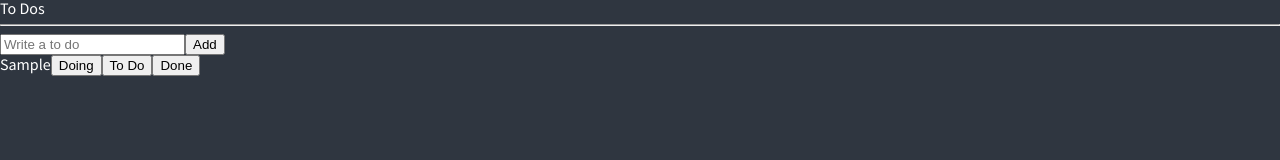
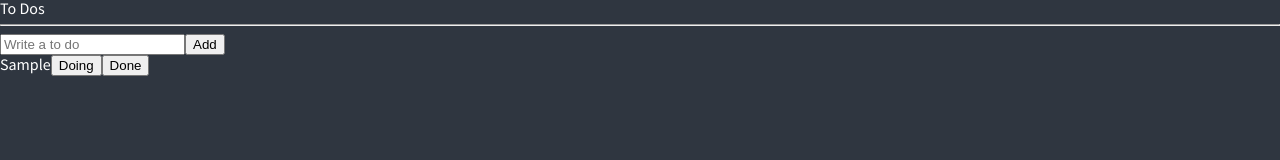
Before and after one commit to HyungwonJin/todo-react-ts, a React (Create React App) app: page / in a window 1280 px wide. Both pictures are taken after typing "Sample" into the empty fields and a click on the button "Add". Shown: the top 160 px of the page. Built offline with nearby package versions, Linux system fonts and the light colour scheme.

Commit message:
feat: 클릭하면 값을 변경

```diff
--- a/src/components/ToDo.tsx
+++ b/src/components/ToDo.tsx
@@ -1,12 +1,42 @@
-import { IToDo } from "../atoms";
+import React from "react";
+import { useSetRecoilState } from "recoil";
+import { IToDo, toDoState } from "../atoms";
 
-const ToDo = ({ text }: IToDo) => {
+const ToDo = ({ text, category, id }: IToDo) => {
+  const setTodos = useSetRecoilState(toDoState);
+  const onClick = (event: React.MouseEvent<HTMLButtonElement>) => {
+    const {
+      currentTarget: { name },
+    } = event;
+    setTodos((oldToDos) => {
+      const targetIndex = oldToDos.findIndex((toDo) => toDo.id === id);
+      const newToDo = { text, id, category: name as any };
+      console.log(oldToDos, newToDo, name);
+      return [
+        ...oldToDos.slice(0, targetIndex),
+        newToDo,
+        ...oldToDos.slice(targetIndex + 1),
+      ];
+    });
+  };
   return (
     <li>
       <span>{text}</span>
-      <button>Doing</button>
-      <button>To Do</button>
-      <button>Done</button>
+      {category !== "DOING" && (
+        <button name="DOING" onClick={onClick}>
+          Doing
+        </button>
+      )}
+      {category !== "TO_DO" && (
+        <button name="TO_DO" onClick={onClick}>
+          To Do
+        </button>
+      )}
+      {category !== "DONE" && (
+        <button name="DONE" onClick={onClick}>
+          Done
+        </button>
+      )}
     </li>
   );
 };
```
